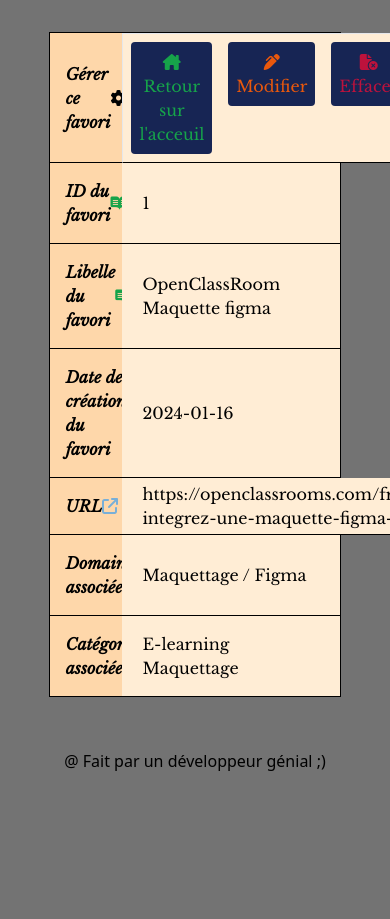
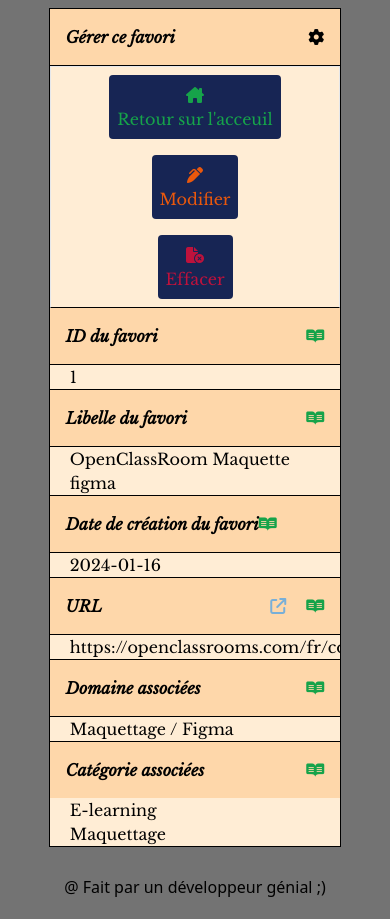
Before and after one commit to Floconi/Brief_6_-Php-PDO, a PHP site: page /unfavori.php?id_du_favori=1 in a window 390 px wide; the page is wider, and only the part inside the window is pictured. Shown: the part 144-1063 px from the top of that part. Before the commit the page ends 915 px from the top of that part, so only its background shows below. Run offline with PHP 8.4, Linux system fonts and the light colour scheme; data comes from the database, SQL or seed files in the repository; some libraries are stand-ins or nearby versions.

Commit message:
Responsive hors tableau

```diff
--- a/code/css/output.css
+++ b/code/css/output.css
@@ -748,6 +744,16 @@ video {
 
 .justify-evenly {
   justify-content: space-evenly;
+}
+
+.truncate {
+  overflow: hidden;
+  text-overflow: ellipsis;
+  white-space: nowrap;
+}
+
+.text-clip {
+  text-overflow: clip;
 }
 
 .rounded {
--- a/code/unfavori.php
+++ b/code/unfavori.php
@@ -29,10 +29,10 @@ $favoris = $RequetePreparer ->fetch(PDO::FETCH_ASSOC);
 
 <div class="flex justify-center font-PE_libre_baskerville">
 
-<div class="informations  bg-orange-200  flex flex-col justify-center align-middle border border-black m-8 w-3/4">
-<div class="flex ">
-    <div class="w-1/4  bg-orange-200 h-full flex  border-b font-PE_libre_baskerville_italique border-black p-4 font-bold items-center justify-between"><p>Gérer ce favori </p><i class="fa-solid fa-gear"></i></i></div>
-    <div class="flex justify-around bg-orange-100 w-full border border-b-black">
+<div class="informations  bg-orange-200  flex flex-col justify-center align-middle border border-black m-2 md:m-8  w-3/4">
+<div class="flex flex-col md:flex-row  md:mb-0 ">
+    <div class="md:w-1/4 w-full bg-orange-200 h-full flex  border-b font-PE_libre_baskerville_italique border-black p-4 font-bold items-center justify-between"><p>Gérer ce favori </p><i class="fa-solid fa-gear"></i></i></div>
+    <div class="flex md:flex-row flex-col justify-around bg-orange-100 w-full border border-b-black items-center">
         <form action="index.php" method="GET">
             <button type="submit"  class="m-2 p-2 rounded bg-blue-950" >
                 <i class="text-green-600 text-red fa-solid fa-solid fa-house-chimney"></i><p class="text-green-600"> Retour sur l'acceuil</p>
@@ -50,29 +50,29 @@ $favoris = $RequetePreparer ->fetch(PDO::FETCH_ASSOC);
          </form>
     </div>
 </div>
-    <div class="flex ">
-        <div class="w-1/4  bg-orange-200 h-max flex  border-b font-PE_libre_baskerville_italique border-black p-4 font-bold items-center justify-between"><p>ID du favori </p><i class="text-green-600 fa-brands fa-readme"></i></div>
+    <div class="flex flex-col md:flex-row md:mb-0 ">
+        <div class="md:w-1/4 w-full  bg-orange-200 h-max flex  border-b font-PE_libre_baskerville_italique border-black p-4 font-bold items-center justify-between"><p>ID du favori </p><i class="text-green-600 fa-brands fa-readme"></i></div>
         <p class=" w-full pl-5 border-b bg-orange-100 border-black flex justify-start items-center"><?php echo $favoris['id_favori'] ?></p>
     </div>
-    <div class="flex">
-        <div class="w-1/4 bg-orange-200 h-max flex  border-b font-PE_libre_baskerville_italique border-black p-4 font-bold items-center justify-between"><p>Libelle du  favori </p><i class=" text-green-600 fa-brands fa-readme"></i> </div>
+    <div class="flex flex-col md:flex-row md:mb-0 ">
+        <div class="md:w-1/4 w-full bg-orange-200 h-max flex  border-b font-PE_libre_baskerville_italique border-black p-4 font-bold items-center justify-between"><p>Libelle du  favori </p><i class=" text-green-600 fa-brands fa-readme"></i> </div>
         <p class=" w-full pl-5 border-b bg-orange-100 border-black flex  items-center"><?php echo $favoris['libelle'] ?> </p>
     </div>
-    <div class="flex">
-        <div class="w-1/4 h-max bg-orange-200 flex justify-start border-b font-PE_libre_baskerville_italique border-black p-4 font-bold items-center">Date de création du favori </p><i class="text-green-600 fa-brands fa-readme"></i> </div>
+    <div class="flex flex-col md:flex-row  md:mb-0 ">
+        <div class="md:w-1/4 w-full h-max bg-orange-200 flex justify-start border-b font-PE_libre_baskerville_italique border-black p-4 font-bold items-center">Date de création du favori </p><i class="text-green-600 fa-brands fa-readme"></i> </div>
 
         <p class=" w-full pl-5 border-b bg-orange-100 border-black flex items-center"><?php echo $favoris['date_creation'] ?></p>
     </div>
-    <div class="flex">
-        <div class="w-1/4  h-max bg-orange-200  border-b font-PE_libre_baskerville_italique border-black p-4 font-bold flex justify-between items-center"><p >URL</p><div class="flex items-center justify-center"> <a class="mr-5" href="<?php echo  $favoris['url']?>"><i class=" text-[#78afd8]  fa-solid fa-arrow-up-right-from-square"></i></a><i class=" text-green-600  fa-brands fa-readme"></i> </div></div>
-        <p class="w-full pl-5 border-b bg-orange-100 border-black flex justify-start  items-center"><?php echo $favoris['url'] ?> </p>
+    <div class="flex flex-col md:flex-row  md:mb-0 ">
+        <div class="md:w-1/4 w-full  h-max bg-orange-200  border-b font-PE_libre_baskerville_italique border-black p-4 font-bold flex justify-between items-center"><p >URL</p><div class="flex items-center justify-center"> <a class="mr-5" href="<?php echo  $favoris['url']?>"><i class=" text-[#78afd8]  fa-solid fa-arrow-up-right-from-square"></i></a><i class=" text-green-600  fa-brands fa-readme"></i> </div></div>
+        <p class="w-full pl-5 border-b bg-orange-100 border-black flex  md:text-clip justify-start  items-center truncate text-clip "><?php echo $favoris['url'] ?> </p>
     </div>
-    <div class="flex">
-        <div class="w-1/4 bg-orange-200 h-max flex  border-b font-PE_libre_baskerville_italique border-black p-4 font-bold items-center justify-between"><p>Domaine associées </p><i class="text-green-600 fa-brands fa-readme"></i></div>
+    <div class="flex flex-col md:flex-row md:mb-0 ">
+        <div class="md:w-1/4 w-full bg-orange-200 h-max flex  border-b font-PE_libre_baskerville_italique border-black p-4 font-bold items-center justify-between"><p>Domaine associées </p><i class="text-green-600 fa-brands fa-readme"></i></div>
         <p class="w-full pl-5 border-b bg-orange-100 border-black flex items-center"><?php echo $favoris['nom_domaine'] ?></p>
     </div>
-    <div class="flex ">
-        <div class="w-1/4 flex bg-orange-200 font-PE_libre_baskerville_italique items-center p-4 font-bold justify-between"><p> Catégorie associées </p><i class="text-green-600 fa-brands fa-readme"></i></div>
+    <div class="flex flex-col md:flex-row  md:mb-0  ">
+        <div class="md:w-1/4 w-full flex bg-orange-200 font-PE_libre_baskerville_italique items-center p-4 font-bold justify-between"><p> Catégorie associées </p><i class="text-green-600 fa-brands fa-readme"></i></div>
           <p class="w-full pl-5 flex bg-orange-100 flex-col  justify-center"><?php
          $TabCatégorie = explode("|", $favoris['liste_categorie']);
                       for ($index= 0 ; $index < count($TabCatégorie); $index++){
```
Also changed, not shown: other parts of code/css/output.css (+41 -16 lines), code/Modifier.php (+19 -19 lines), code/index.php (+19 -18 lines).
